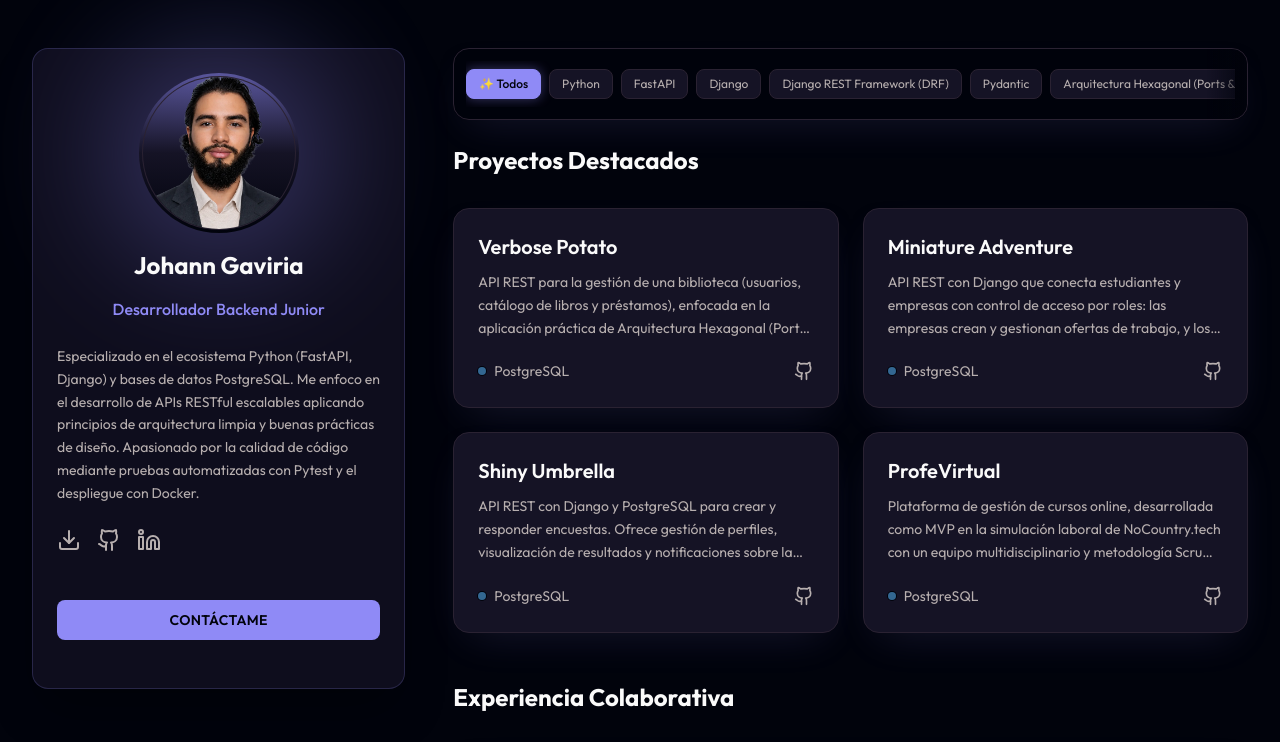
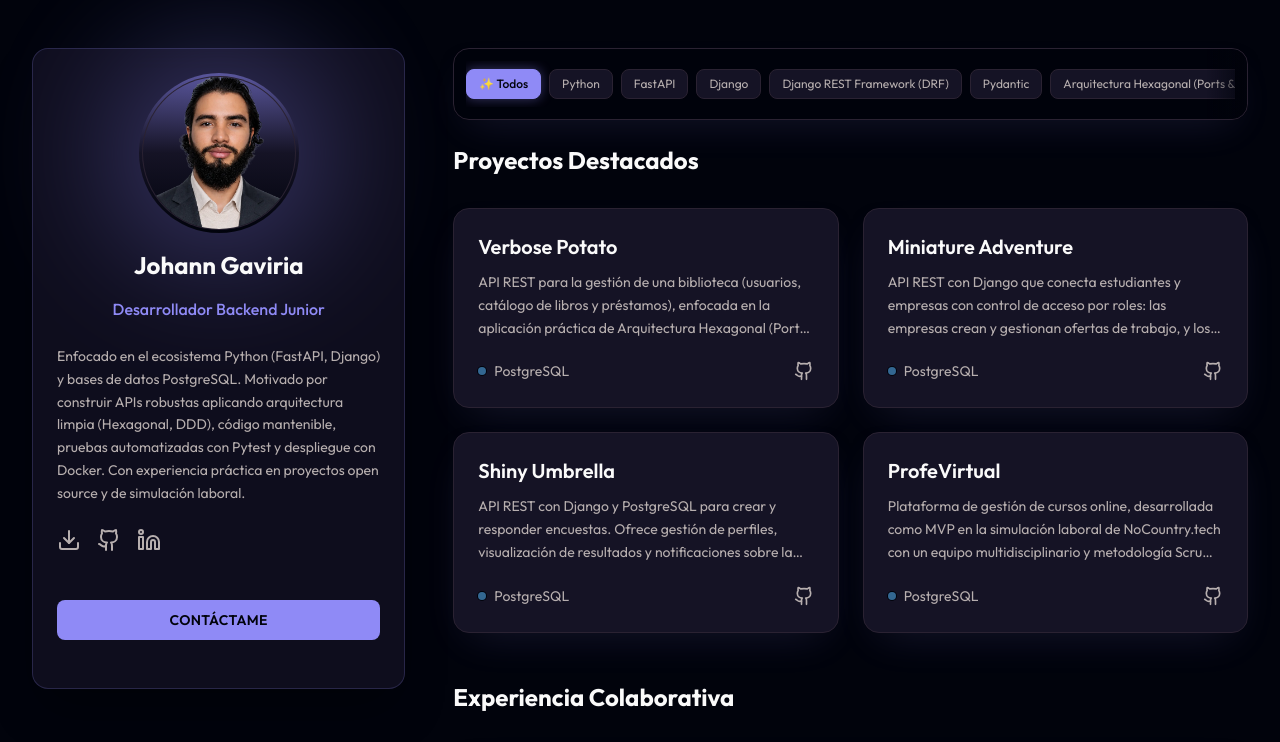
Before and after one commit to JohannGaviria/portfolio, an Astro site: page / in a window 1280 px wide. Shown: the top 742 px of the page. Built offline with nearby package versions, Linux system fonts and the light colour scheme; Astro itself is replaced by a stand-in of ours.

Commit message:
feat(profile): refine personal description

```diff
--- a/src/components/Portfolio.tsx
+++ b/src/components/Portfolio.tsx
@@ -118,7 +118,7 @@ export default function Perfil() {
                                 <p className="font-medium text-accent">Desarrollador Backend Junior</p>
                             </div>
                             <p className="text-text text-sm leading-relaxed mb-6">
-                                Especializado en el ecosistema Python (FastAPI, Django) y bases de datos PostgreSQL. Me enfoco en el desarrollo de APIs RESTful escalables aplicando principios de arquitectura limpia y buenas prácticas de diseño. Apasionado por la calidad de código mediante pruebas automatizadas con Pytest y el despliegue con Docker.
+                                Enfocado en el ecosistema Python (FastAPI, Django) y bases de datos PostgreSQL. Motivado por construir APIs robustas aplicando arquitectura limpia (Hexagonal, DDD), código mantenible, pruebas automatizadas con Pytest y despliegue con Docker. Con experiencia práctica en proyectos open source y de simulación laboral.
                             </p>
                             {/* Enlaces de redes sociales */}
                             <div className="flex gap-4 justify-start mb-8">
```
